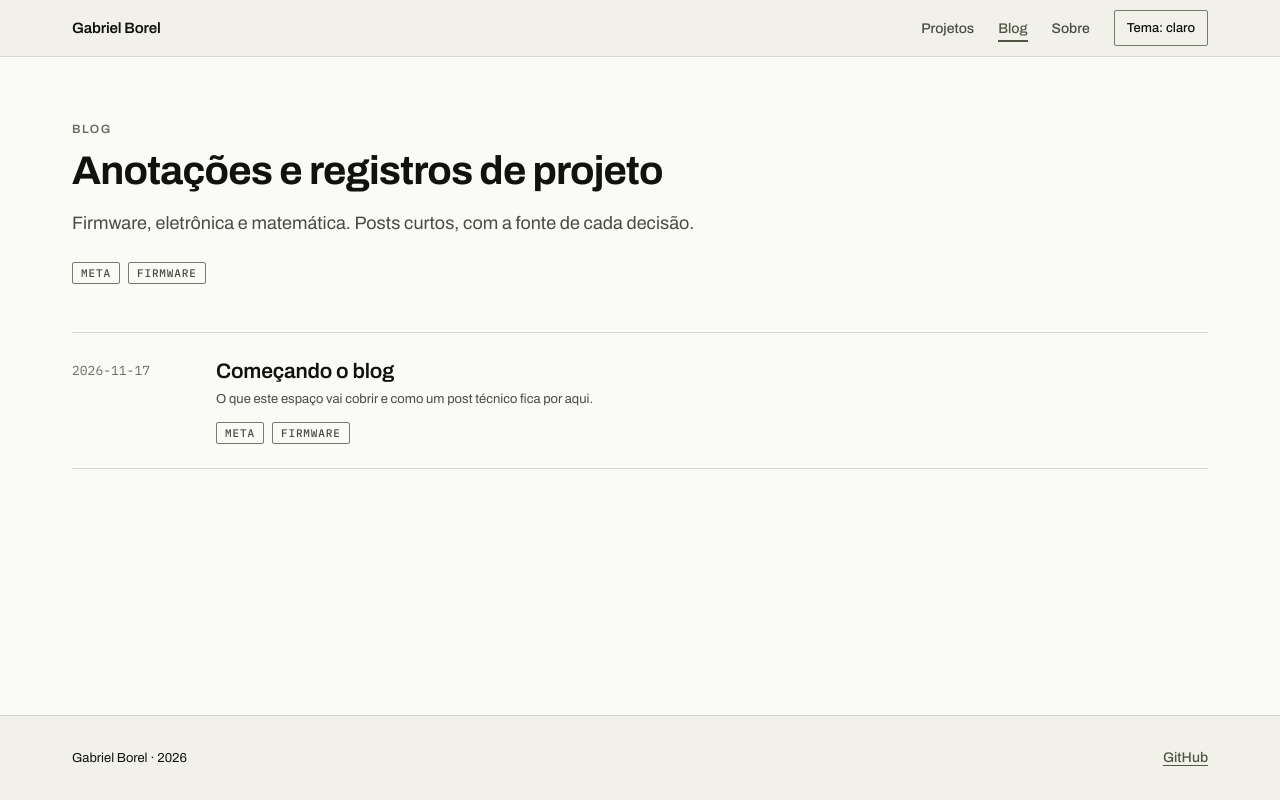
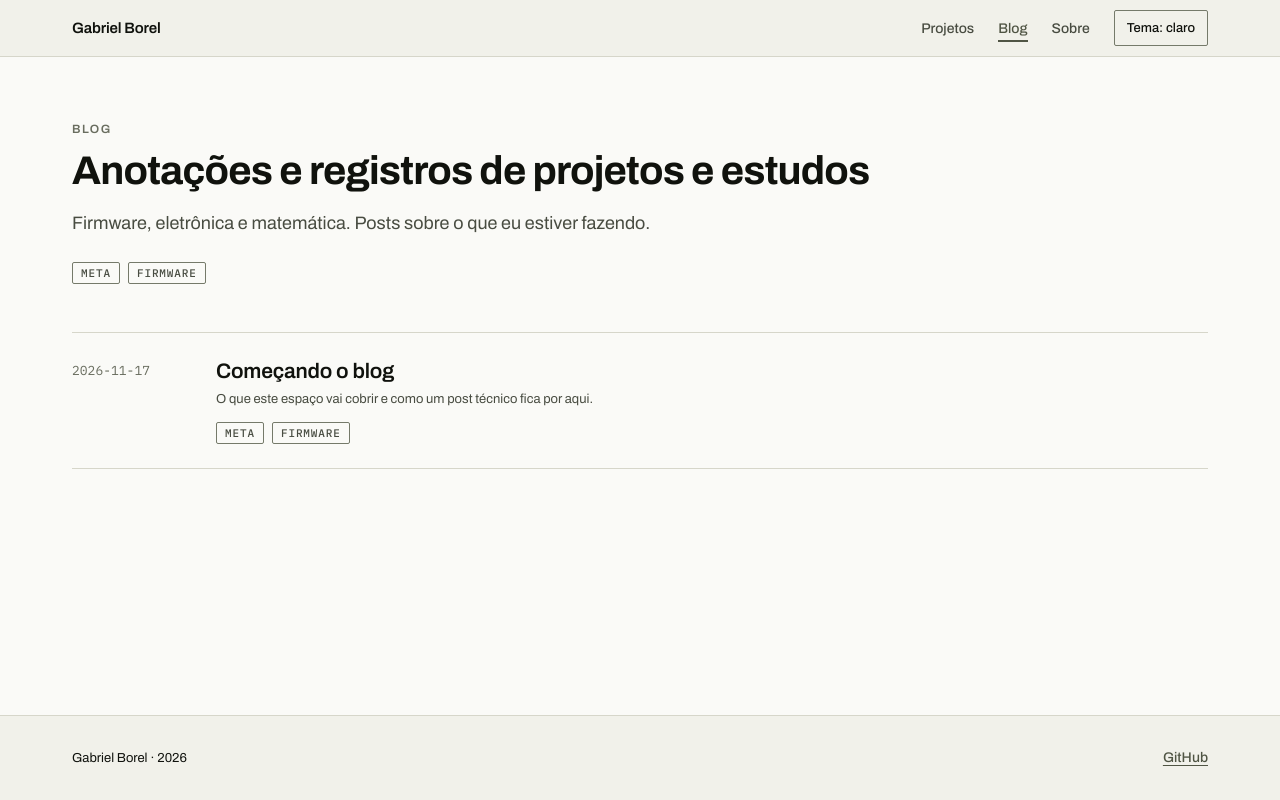
Before and after one commit to gabrielborel/mywebsite, an Astro site: page /blog in a window 1280 px wide. Built offline with nearby package versions, Linux system fonts and the light colour scheme; Astro itself is replaced by a stand-in of ours.

Commit message:
(chore): about page and blog index page text content change

```diff
--- a/src/pages/blog/index.astro
+++ b/src/pages/blog/index.astro
@@ -17,9 +17,9 @@ for (const p of posts) for (const t of p.data.tags) if (!tags.has(slugify(t))) t
   <div class="container">
     <header class="page-head">
       <p class="label">Blog</p>
-      <h1 class="display-l">Anotações e registros de projeto</h1>
+      <h1 class="display-l">Anotações e registros de projetos e estudos</h1>
       <p class="body-l page-head__lede">
-        Firmware, eletrônica e matemática. Posts curtos, com a fonte de cada decisão.
+        Firmware, eletrônica e matemática. Posts sobre o que eu estiver fazendo.
       </p>
       {
         tags.size > 0 && (
--- a/src/pages/sobre.astro
+++ b/src/pages/sobre.astro
@@ -11,8 +11,8 @@ import { SITE } from '../config';
     </header>
     <div class="prose" style="margin-top: 0; padding-bottom: var(--space-9);">
       <p>
-        Sou desenvolvedor de software e estudante de Engenharia de Software. Meu objetivo é trabalhar com
-        me desenvolver na área de software embarcado, e este site é onde documento esse caminho.
+        Sou desenvolvedor de software e estudante de Engenharia de Software. Meu objetivo é
+me desenvolver na área de software embarcado, e este site é onde documento esse caminho.
       </p>
       <p>
         Aqui ficam os projetos de hardware e firmware que estou construindo e as anotações de estudo
```
